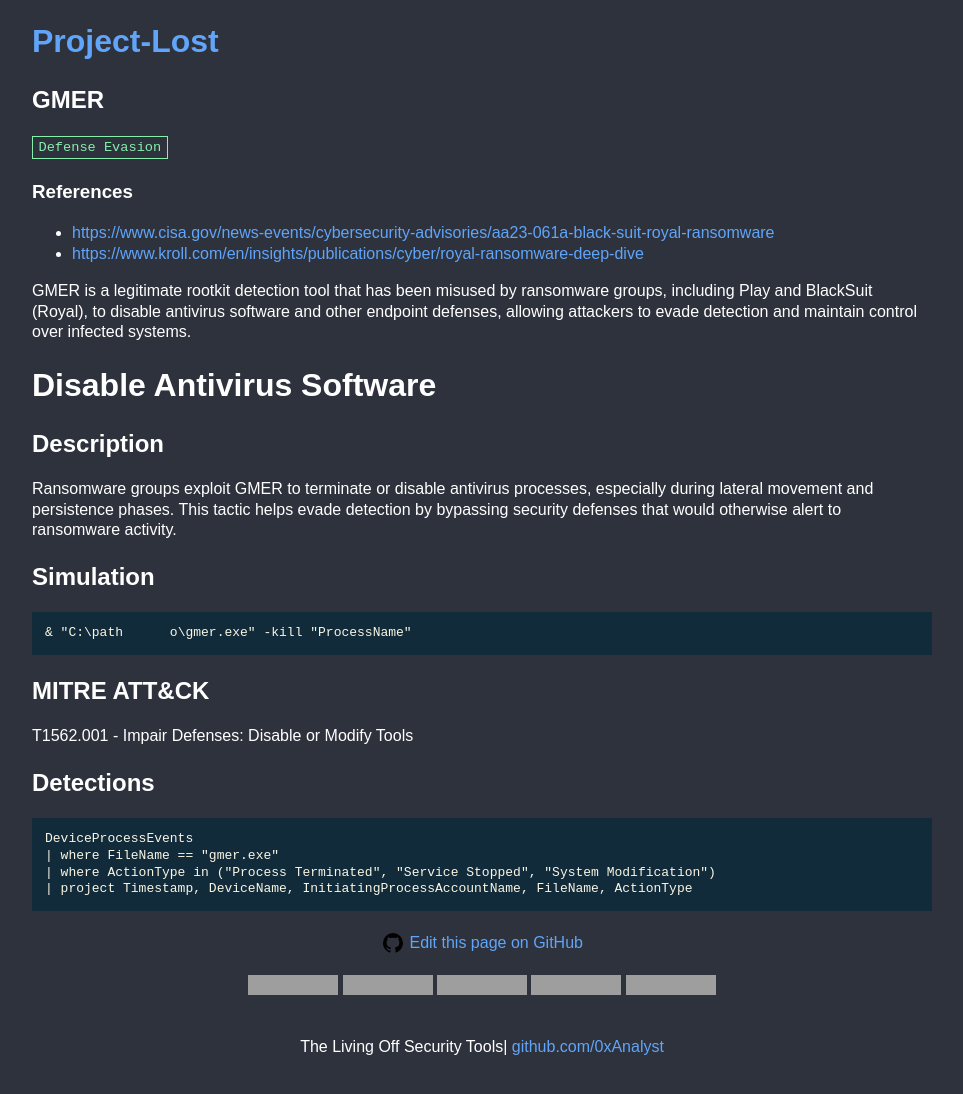
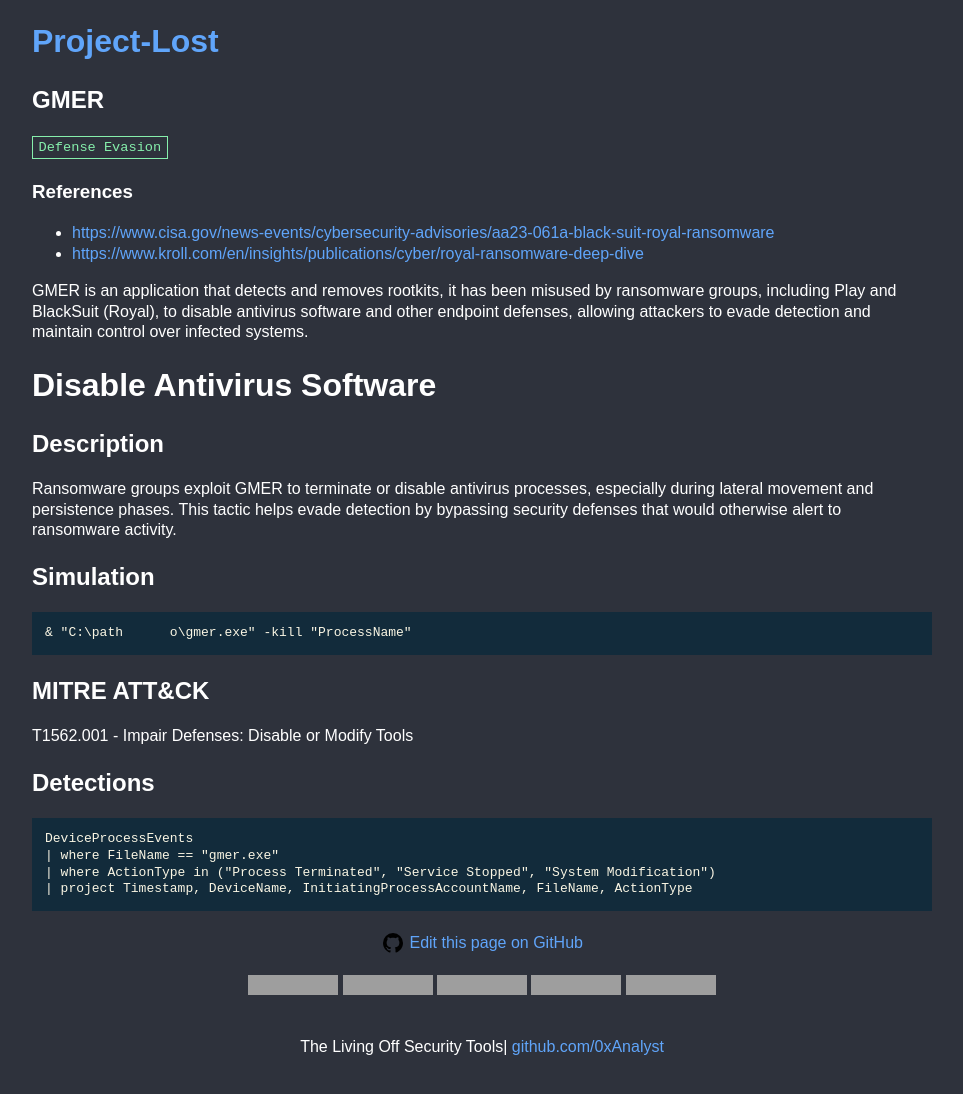
Before and after one commit to 0xAnalyst/Project-Lost, a Jekyll site: the page built from _tool/GMER.md, in a window 1280 px wide, cut to the strip 0-1094 px from the top of the page. Shown: the whole strip, without its empty margins (158-1121 px from the left). Built offline with Jekyll 4.4.1, drawn with Linux system fonts in a browser that asks for light colours; grey boxes are pictures that could not be loaded.

Commit message:
Update GMER.md

```diff
--- a/_tool/GMER.md
+++ b/_tool/GMER.md
@@ -8,7 +8,8 @@
 files: []
 ---
 
-GMER is a legitimate rootkit detection tool that has been misused by ransomware groups, including Play and BlackSuit (Royal), to disable antivirus software and other endpoint defenses, allowing attackers to evade detection and maintain control over infected systems.
+GMER is an application that detects and removes rootkits, it has been misused by ransomware groups, including Play and BlackSuit (Royal), to disable antivirus software and other endpoint defenses, allowing attackers to evade detection and maintain control over infected systems.
+
 
 # Disable Antivirus Software
 
```
